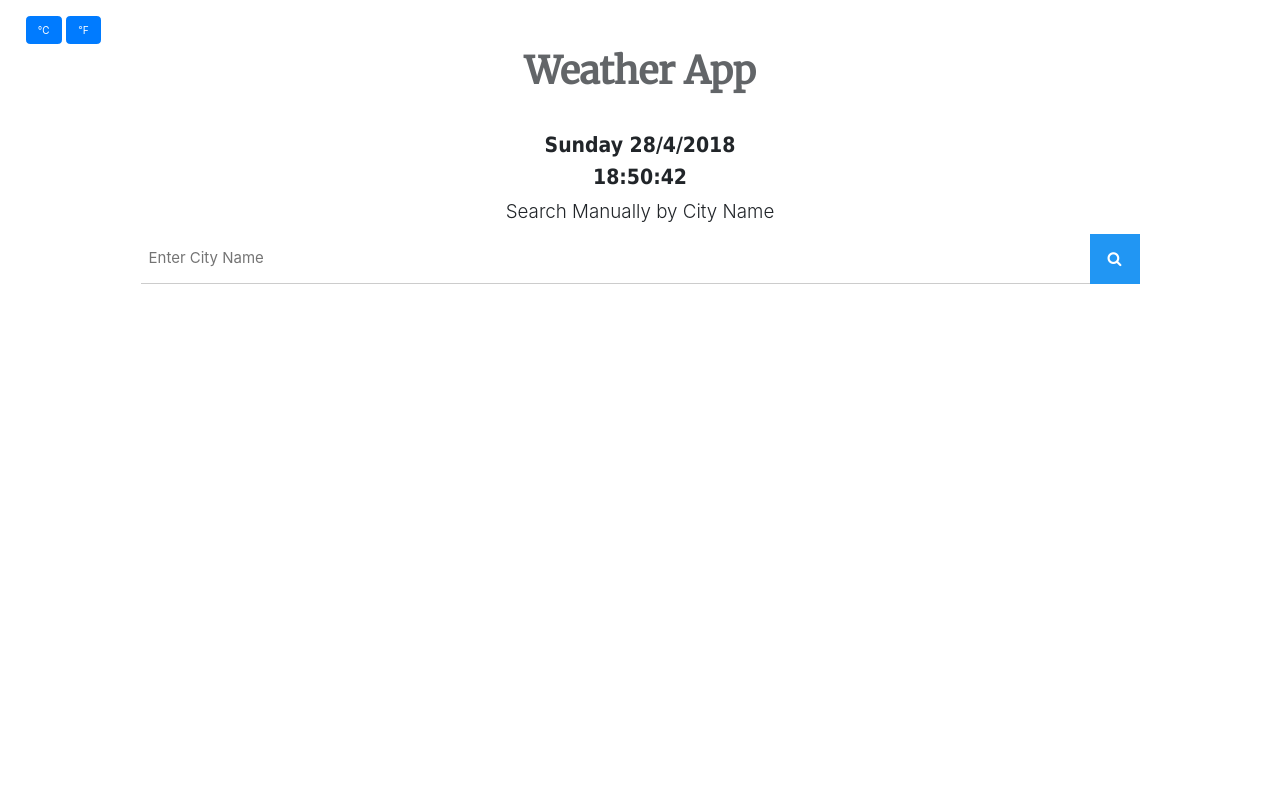
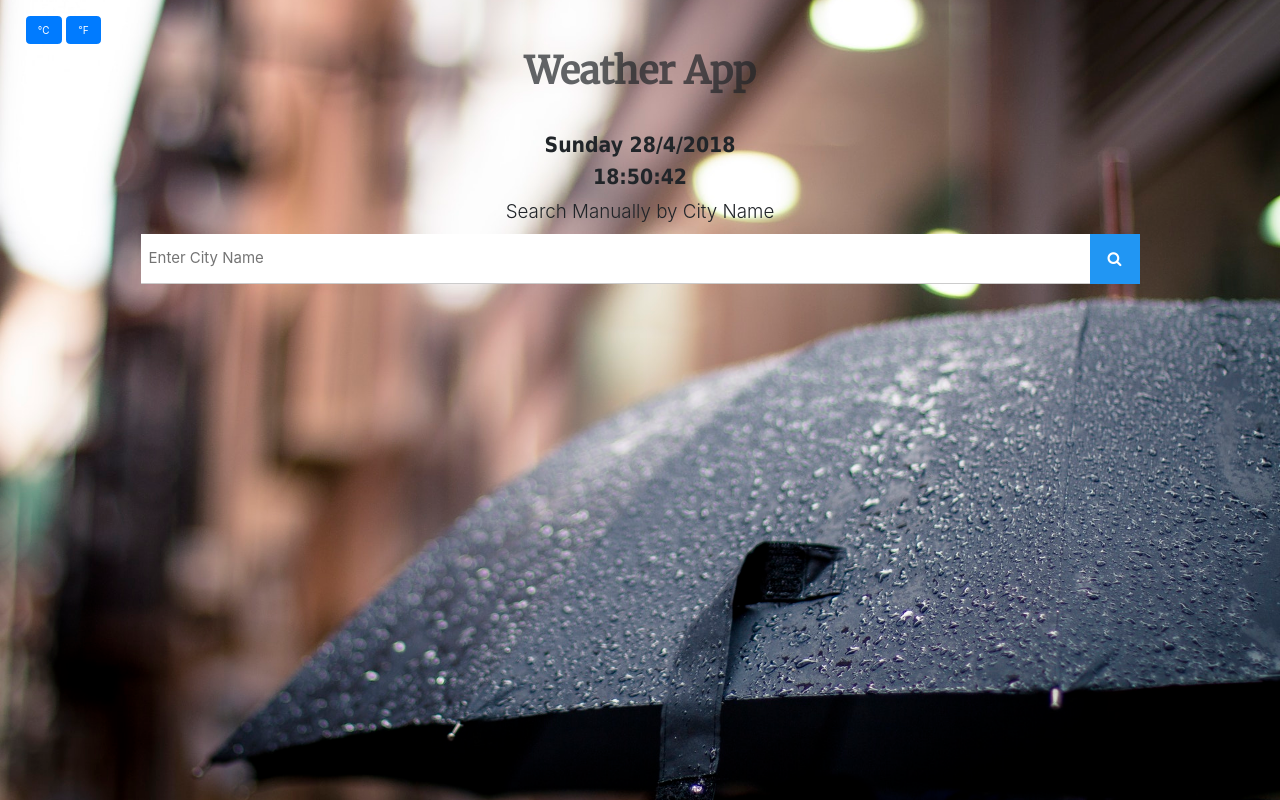
Before and after one commit to azax25547/Weather, a plain HTML site: page index.html in a window 1280 px wide. Drawn offline with nearby package versions, Linux system fonts and the light colour scheme.

Commit message:
url corrrection

```diff
--- a/style.css
+++ b/style.css
@@ -3,7 +3,7 @@
     padding: 0;
 }
 body{
-    background-image: url(assests/weather.jpg);
+    background-image: url(weather.jpg);
     background-position: center;
     background-size: cover;
     background-repeat: no-repeat;
```
